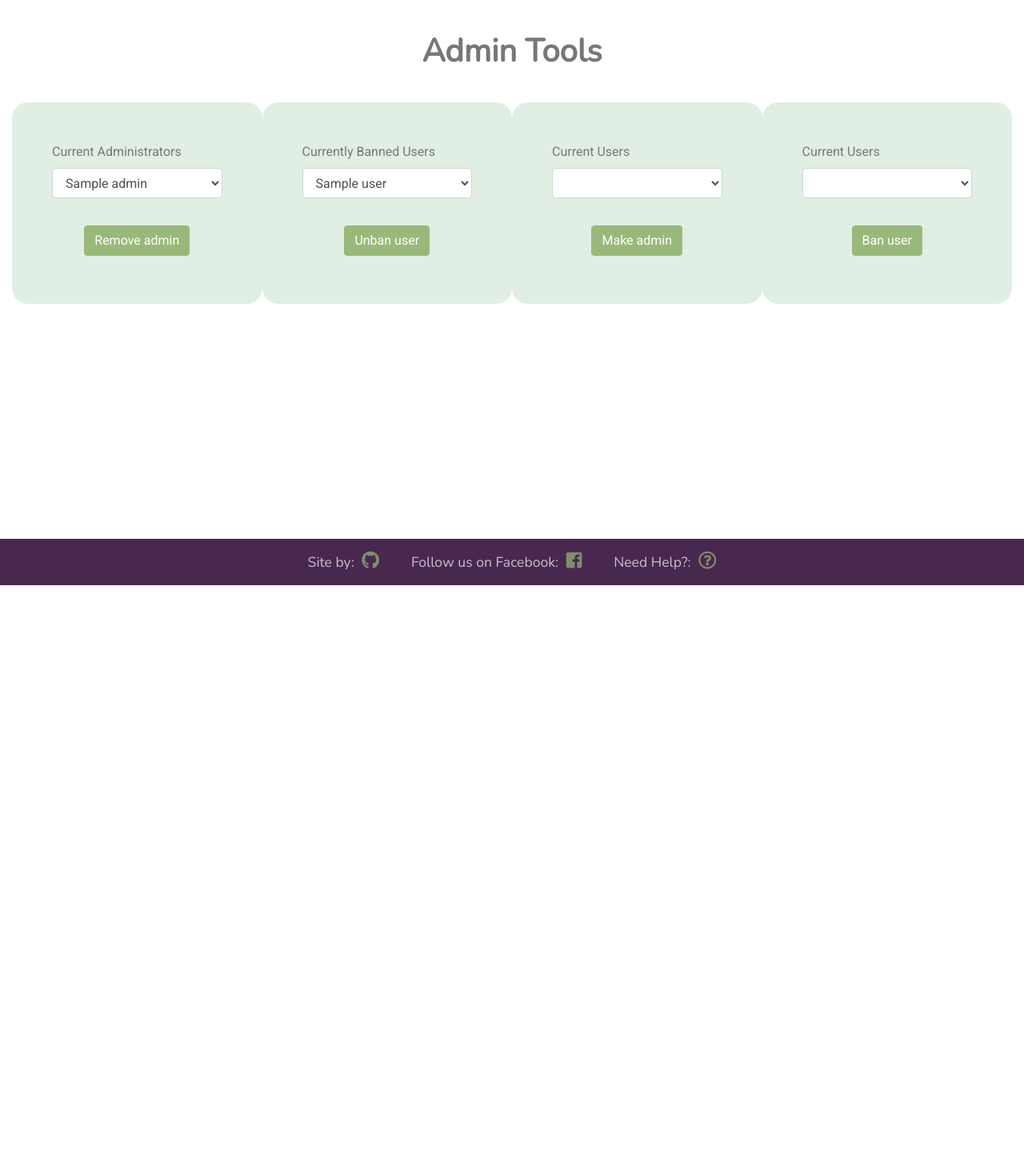
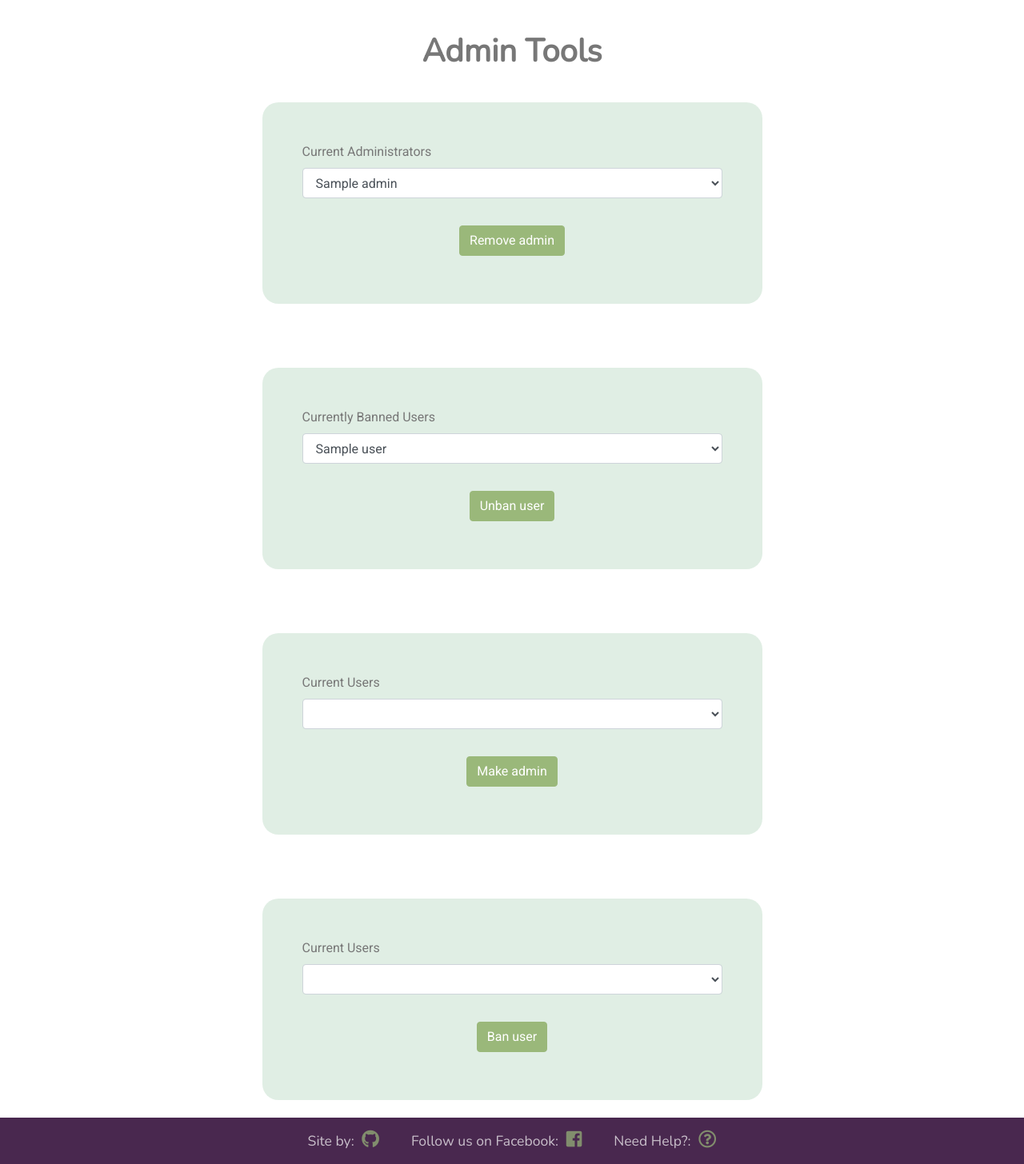
Before and after one commit to matt-oc/car-shows, a Flask app: page /add_admin in a window 1280 px wide. Shown: the part 68-1524 px from the top of the page at 80% size. Before the commit the page ends 800 px from the top, so only its background shows below. Run offline with Flask 2, Linux system fonts and the light colour scheme; a database or web service that is not in the repository returns one stand-in record (values such as "Sample title"); lists and menus that the app fills with data are empty; some libraries are stand-ins or nearby versions.

Commit message:
'add admin tool html update'

```diff
--- a/templates/admin_tools.html
+++ b/templates/admin_tools.html
@@ -20,6 +20,11 @@
         <button type="submit" form="removeAdmin" class="btn btn-primary" id="removeAdmin-submit">Remove admin</button>
       </div>
     </form>
+  </div>
+</div>
+
+<div class="row">
+  <div class="col-12 justify-content-center d-flex content">
     <form action="{{ url_for('unban_user')}}" method="POST" id="removeBanned" class="admin-form" enctype="multipart/form-data">
       <fieldset>
         <div class="form-group">
@@ -35,6 +40,12 @@
         <button type="submit" form="removeBanned" class="btn btn-primary" id="removeBanned-submit">Unban user</button>
       </div>
     </form>
+
+  </div>
+</div>
+
+<div class="row">
+  <div class="col-12 justify-content-center d-flex content">
     <form action="{{ url_for('add_admin')}}" method="POST" id="addAdmin" class="admin-form" enctype="multipart/form-data">
       <fieldset>
         <div class="form-group">
@@ -50,6 +61,11 @@
         <button type="submit" form="addAdmin" class="btn btn-primary" id="addAdmin-submit">Make admin</button>
       </div>
     </form>
+  </div>
+</div>
+
+<div class="row">
+  <div class="col-12 justify-content-center d-flex content">
     <form action="{{ url_for('ban_user')}}" method="POST" id="addBanned" class="admin-form" enctype="multipart/form-data">
       <fieldset>
         <div class="form-group">
```
